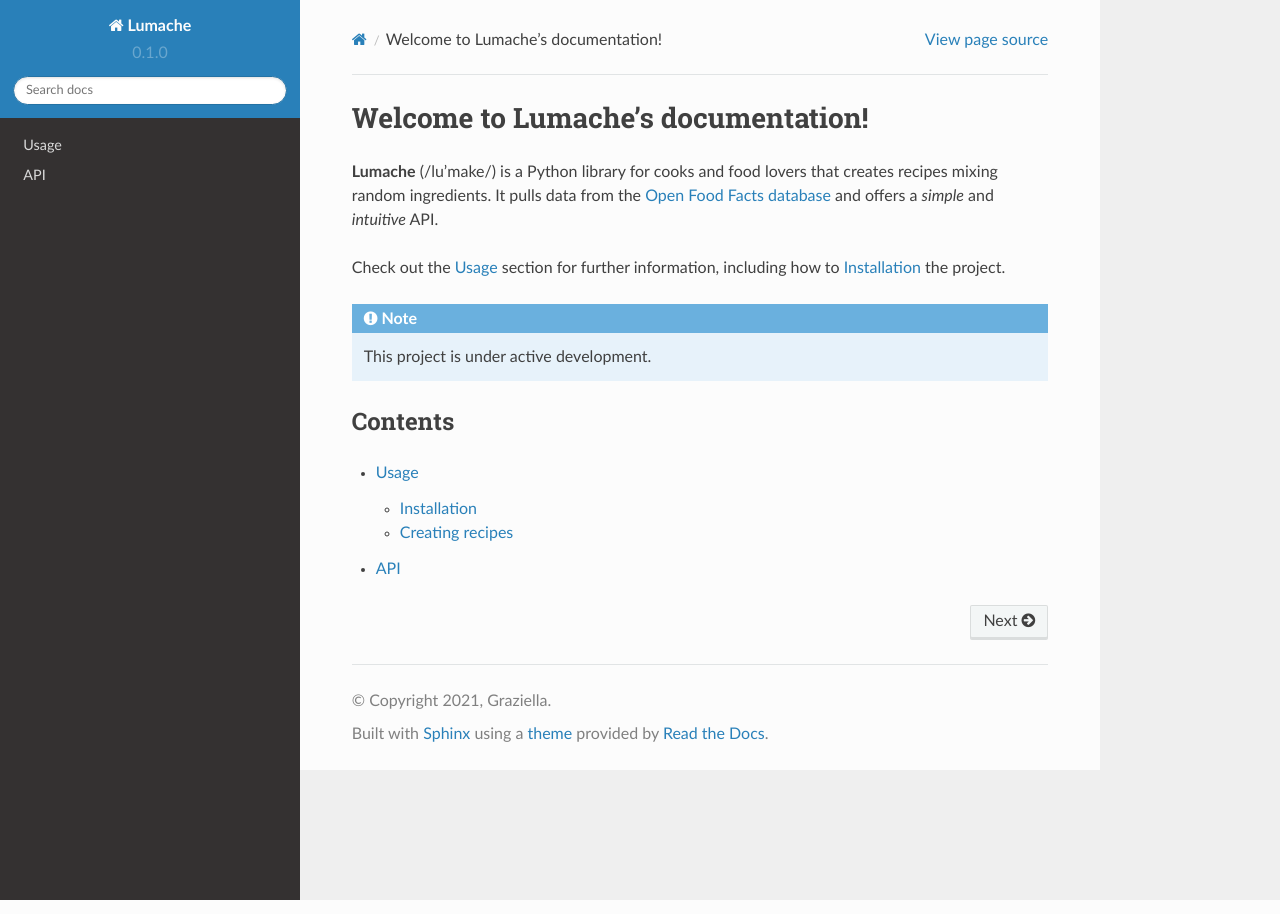
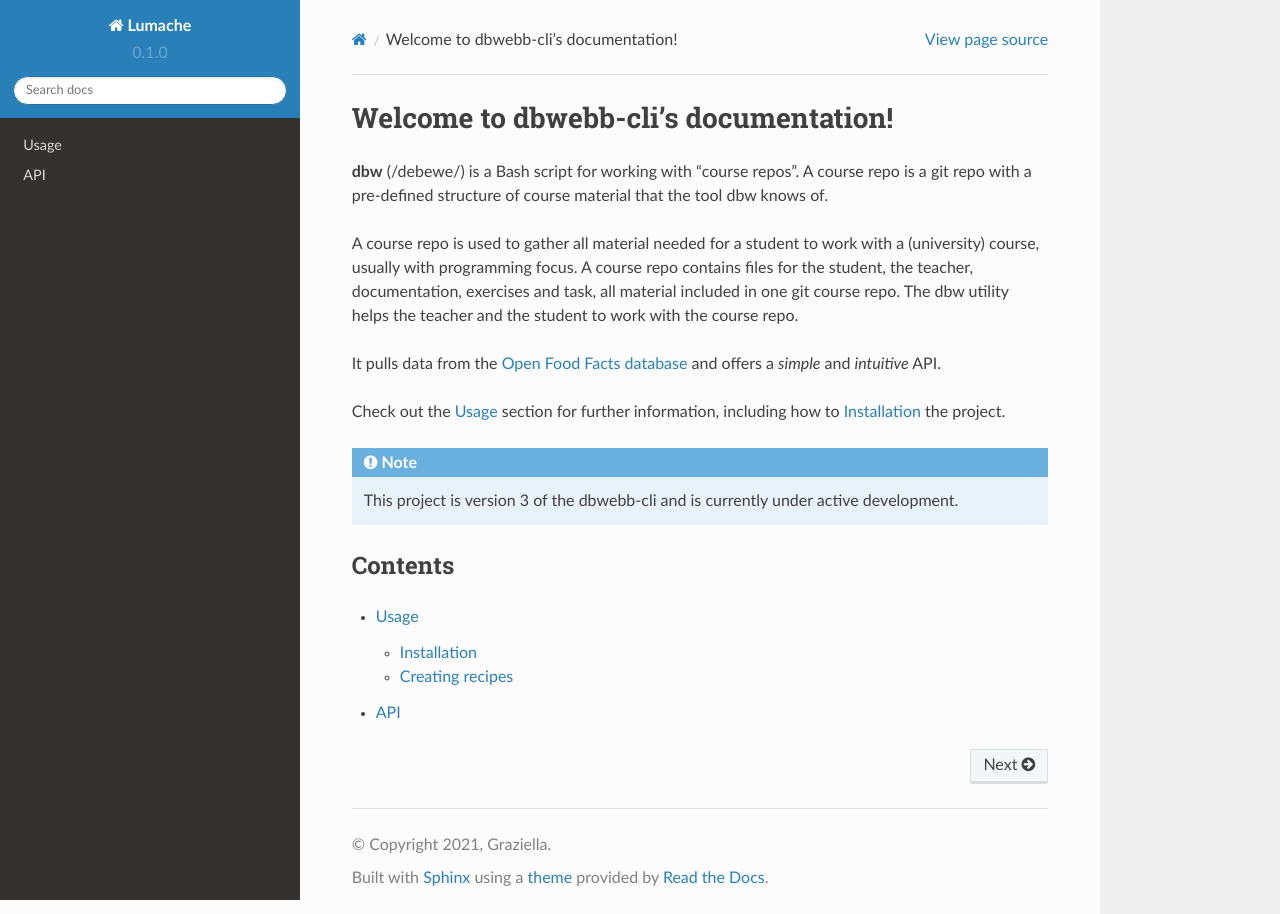
Before and after one commit to dbwebb-se/dbwebb-cli, a Sphinx documentation site: the page built from docs/source/index.rst, in a window 1280 px wide. Built offline with Sphinx 7.4.7 and the Read the Docs theme 2.0.0, drawn with Linux system fonts in a browser that asks for light colours.

```diff
--- a/docs/source/index.rst
+++ b/docs/source/index.rst
@@ -1,8 +1,11 @@
-Welcome to Lumache's documentation!
+Welcome to dbwebb-cli's documentation!
 ===================================
 
-**Lumache** (/lu'make/) is a Python library for cooks and food lovers
-that creates recipes mixing random ingredients.
+**dbw** (/debewe/) is a Bash script for working with "course repos".
+A course repo is a git repo with a pre-defined structure of course material that the tool dbw knows of.
+
+A course repo is used to gather all material needed for a student to work with a (university) course, usually with programming focus. A course repo contains files for the student, the teacher, documentation, exercises and task, all material included in one git course repo. The dbw utility helps the teacher and the student to work with the course repo.
+
 It pulls data from the `Open Food Facts database <https://world.openfoodfacts.org/>`_
 and offers a *simple* and *intuitive* API.
 
@@ -11,7 +14,7 @@ how to :ref:`installation` the project.
 
 .. note::
 
-   This project is under active development.
+   This project is version 3 of the dbwebb-cli and is currently under active development.
 
 Contents
 --------
```
Also changed, not shown: README.md (+2 -2 lines), REVISION.md (+1 -0 lines), 7 other files.
